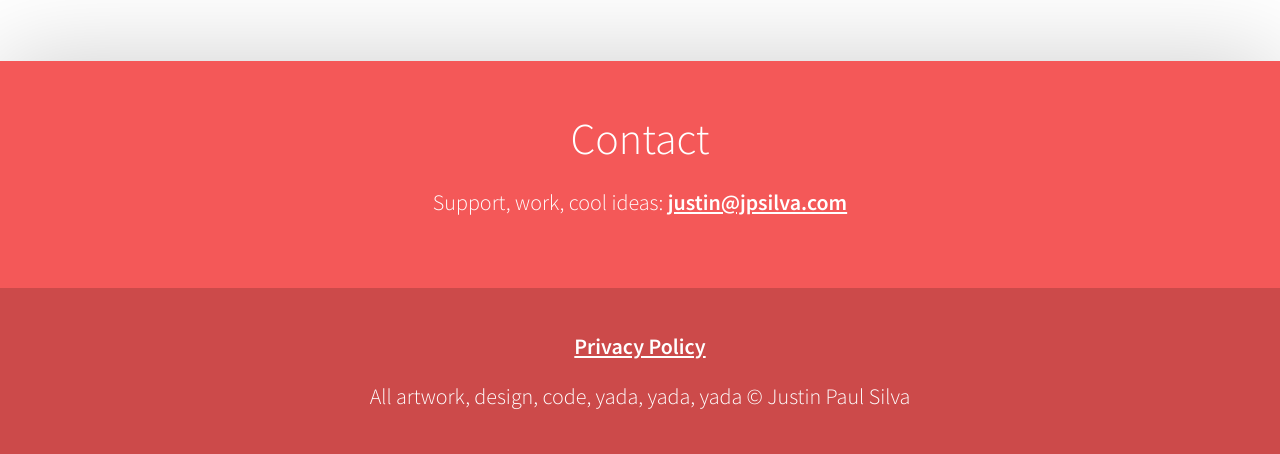
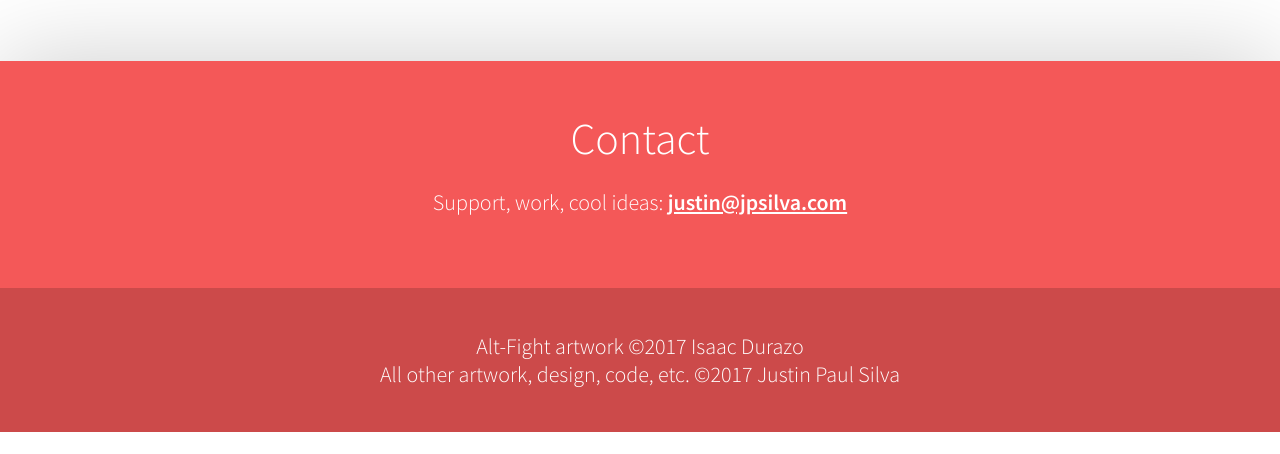
Before and after one commit to jpsilva/jpsilva.github.io, a website: page index.html in a window 1280 px wide. Shown: the part 3688-4142 px from the top of the page. After the commit the page ends 4120 px from the top, so only its background shows below. Drawn offline with Linux system fonts and the light colour scheme.

Commit message:
Updated copyright info. Removed Privacy Policy link.

```diff
--- a/index.html
+++ b/index.html
@@ -27,7 +27,7 @@ drunk to add numbers. Keep this on your phone just in case.</p><p class="product
 like with Grunt and no awkward conventions like with Gulp. No plugins required to
 get your favorite precompilers to work. Just write plain Javascript. You can handle
 files using streams, promises or plain strings. However your precompiler works,
-Genome can handle it.</p><p class="product-links"><a class="product-link" event-action="click" event-category="Genome" event-label="NPM" href="https://www.npmjs.com/package/genome"><img alt="View at npm" src="/images/npm.png" width="100" /></a><a class="product-link" event-action="click" event-category="Genome" event-label="GitHub" href="https://github.com/jpsilva/genome"><img alt="Clone from GitHub" src="/images/github.png" width="100" /></a></p></div></section><section class="contact" id="contact"><div class="content"><h2>Contact</h2><p>Support, work, cool ideas: <a href="mailto:justin@jpsilva.com">justin@jpsilva.com</a></p></div></section><footer><div class="content"><p><a href="/privacy">Privacy Policy</a></p><p>All artwork, design, code, yada, yada, yada &copy; Justin Paul Silva</p></div></footer><script type="text/javascript">var eventElements = document.querySelectorAll('[event-category]'),
+Genome can handle it.</p><p class="product-links"><a class="product-link" event-action="click" event-category="Genome" event-label="NPM" href="https://www.npmjs.com/package/genome"><img alt="View at npm" src="/images/npm.png" width="100" /></a><a class="product-link" event-action="click" event-category="Genome" event-label="GitHub" href="https://github.com/jpsilva/genome"><img alt="Clone from GitHub" src="/images/github.png" width="100" /></a></p></div></section><section class="contact" id="contact"><div class="content"><h2>Contact</h2><p>Support, work, cool ideas: <a href="mailto:justin@jpsilva.com">justin@jpsilva.com</a></p></div></section><footer><div class="content"><p>Alt-Fight artwork &copy;2017 Isaac Durazo<br />All other artwork, design, code, etc. &copy;2017 Justin Paul Silva</p></div></footer><script type="text/javascript">var eventElements = document.querySelectorAll('[event-category]'),
     i;
 
 for (i = 0; i < eventElements.length; i++) {
```
Also changed, not shown: 1 other file.
